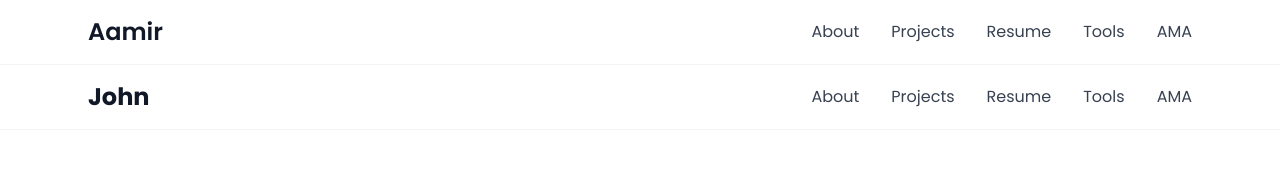
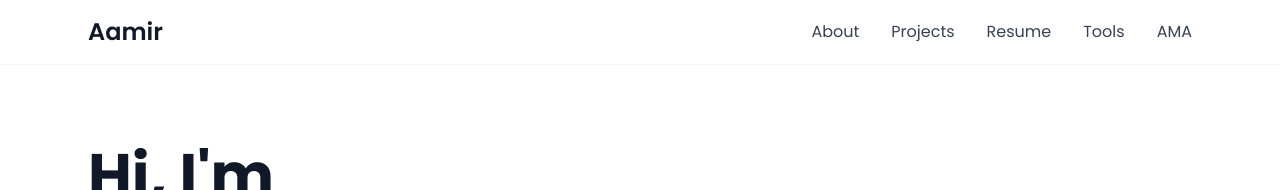
Before and after one commit to mohammedaamir-sr/MernStackProjects, a plain HTML site: page Portfolio/index.html in a window 1280 px wide. Shown: the top 190 px of the page. Drawn offline with nearby package versions, Linux system fonts and the light colour scheme.

Commit message:
Done changes

```diff
--- a/Portfolio/index.html
+++ b/Portfolio/index.html
@@ -22,27 +22,6 @@
     </style>
 </head>
 <body class="bg-white text-gray-900">
-    <!-- Navigation -->
-    <nav class="bg-white border-b border-gray-100">
-        <div class="max-w-6xl mx-auto px-6 py-4">
-            <div class="flex justify-between items-center">
-                <h1 class="text-2xl font-bold">John</h1>
-                <div class="hidden md:flex space-x-8">
-                    <a href="pages/about.html" class="text-gray-700 hover:text-gray-900 transition">About</a>
-                    <a href="pages/project.html" class="text-gray-700 hover:text-gray-900 transition">Projects</a>
-                    <a href="pages/resume.html" class="text-gray-700 hover:text-gray-900 transition">Resume</a>
-                    <a href="pages/tools.html" class="text-gray-700 hover:text-gray-900 transition">Tools</a>
-                    <a href="pages/ama.html" class="text-gray-700 hover:text-gray-900 transition">AMA</a>
-                </div>
-                <!-- Mobile menu button -->
-                <button class="md:hidden text-gray-700">
-                    <svg class="w-6 h-6" fill="none" stroke="currentColor" viewBox="0 0 24 24">
-                        <path stroke-linecap="round" stroke-linejoin="round" stroke-width="2" d="M4 6h16M4 12h16M4 18h16"></path>
-                    </svg>
-                </button>
-            </div>
-        </div>
-    </nav>
 
     <!-- Hero Section -->
     <main class="max-w-6xl mx-auto px-6 py-20">
--- a/Portfolio/js/common.js
+++ b/Portfolio/js/common.js
@@ -3,13 +3,13 @@ const navigationHTML = `
     <nav class="bg-white border-b border-gray-100">
         <div class="max-w-6xl mx-auto px-6 py-4">
             <div class="flex justify-between items-center">
-                <a href="index.html" class="text-2xl font-bold logo-link">Aamir</a>
+                <a href="#" class="text-2xl font-bold logo-link" data-link="home">Aamir</a>
                 <div class="hidden md:flex space-x-8">
-                    <a href="about.html" class="nav-link text-gray-700 hover:text-gray-900 transition" data-page="about">About</a>
-                    <a href="project.html" class="nav-link text-gray-700 hover:text-gray-900 transition" data-page="project">Projects</a>
-                    <a href="resume.html" class="nav-link text-gray-700 hover:text-gray-900 transition" data-page="resume">Resume</a>
-                    <a href="tools.html" class="nav-link text-gray-700 hover:text-gray-900 transition" data-page="tools">Tools</a>
-                    <a href="ama.html" class="nav-link text-gray-700 hover:text-gray-900 transition" data-page="ama">AMA</a>
+                    <a href="#" class="nav-link text-gray-700 hover:text-gray-900 transition" data-page="about" data-link="about">About</a>
+                    <a href="#" class="nav-link text-gray-700 hover:text-gray-900 transition" data-page="project" data-link="project">Projects</a>
+                    <a href="#" class="nav-link text-gray-700 hover:text-gray-900 transition" data-page="resume" data-link="resume">Resume</a>
+                    <a href="#" class="nav-link text-gray-700 hover:text-gray-900 transition" data-page="tools" data-link="tools">Tools</a>
+                    <a href="#" class="nav-link text-gray-700 hover:text-gray-900 transition" data-page="ama" data-link="ama">AMA</a>
                 </div>
                 <button class="md:hidden text-gray-700" id="mobile-menu-btn">
                     <svg class="w-6 h-6" fill="none" stroke="currentColor" viewBox="0 0 24 24">
@@ -30,12 +30,37 @@ const footerHTML = `
     </footer>
 `;
 
+// Function to get correct path based on current location
+function getCorrectPath(page) {
+    const currentPath = window.location.pathname;
+    const isInPagesFolder = currentPath.includes('/pages/');
+
+    if (page === 'home') {
+        return isInPagesFolder ? '../index.html' : 'index.html';
+    } else {
+        return isInPagesFolder ? `./${page}.html` : `pages/${page}.html`;
+    }
+}
+
 // Function to inject common elements
 function injectCommonElements() {
     // Create and inject navigation
     const navContainer = document.createElement('div');
     navContainer.innerHTML = navigationHTML;
     document.body.insertBefore(navContainer.firstElementChild, document.body.firstChild);
+
+    // Set correct paths for all links
+    const homeLink = document.querySelector('nav a[data-link="home"]');
+    const navLinks = document.querySelectorAll('nav a[data-page]');
+
+    if (homeLink) {
+        homeLink.href = getCorrectPath('home');
+    }
+
+    navLinks.forEach(link => {
+        const page = link.getAttribute('data-link');
+        link.href = getCorrectPath(page);
+    });
 
     // Create and inject footer
     const footerContainer = document.createElement('div');
```
